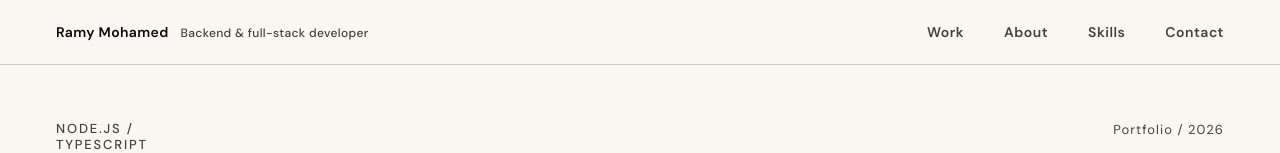
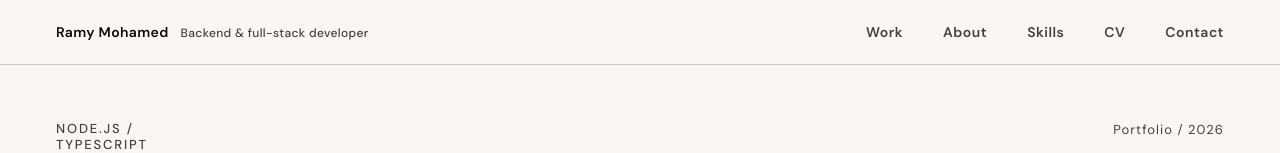
Before and after one commit to RamyMohamed47/my-portfolio, a Next.js app: page / in a window 1280 px wide. Shown: the top 153 px of the page. Built offline with nearby package versions, Linux system fonts and the light colour scheme.

Commit message:
feat: add CV link to site navigation

```diff
--- a/components/site-header.tsx
+++ b/components/site-header.tsx
@@ -6,10 +6,11 @@ export function SiteHeader() {
           <span>Ramy Mohamed</span>
           <span className="hidden text-[11px] font-medium text-muted-foreground sm:inline md:text-xs">Backend &amp; full-stack developer</span>
         </a>
-        <div className="flex items-center gap-4 sm:gap-5 md:gap-10">
+        <div className="flex items-center gap-2.5 sm:gap-5 md:gap-10">
           <a className="nav-link" href="#work">Work</a>
           <a className="nav-link" href="#about">About</a>
           <a className="nav-link" href="#skills">Skills</a>
+          <a className="nav-link" href="#contact">CV</a>
           <a className="nav-link" href="#contact">Contact</a>
         </div>
       </nav>
```
